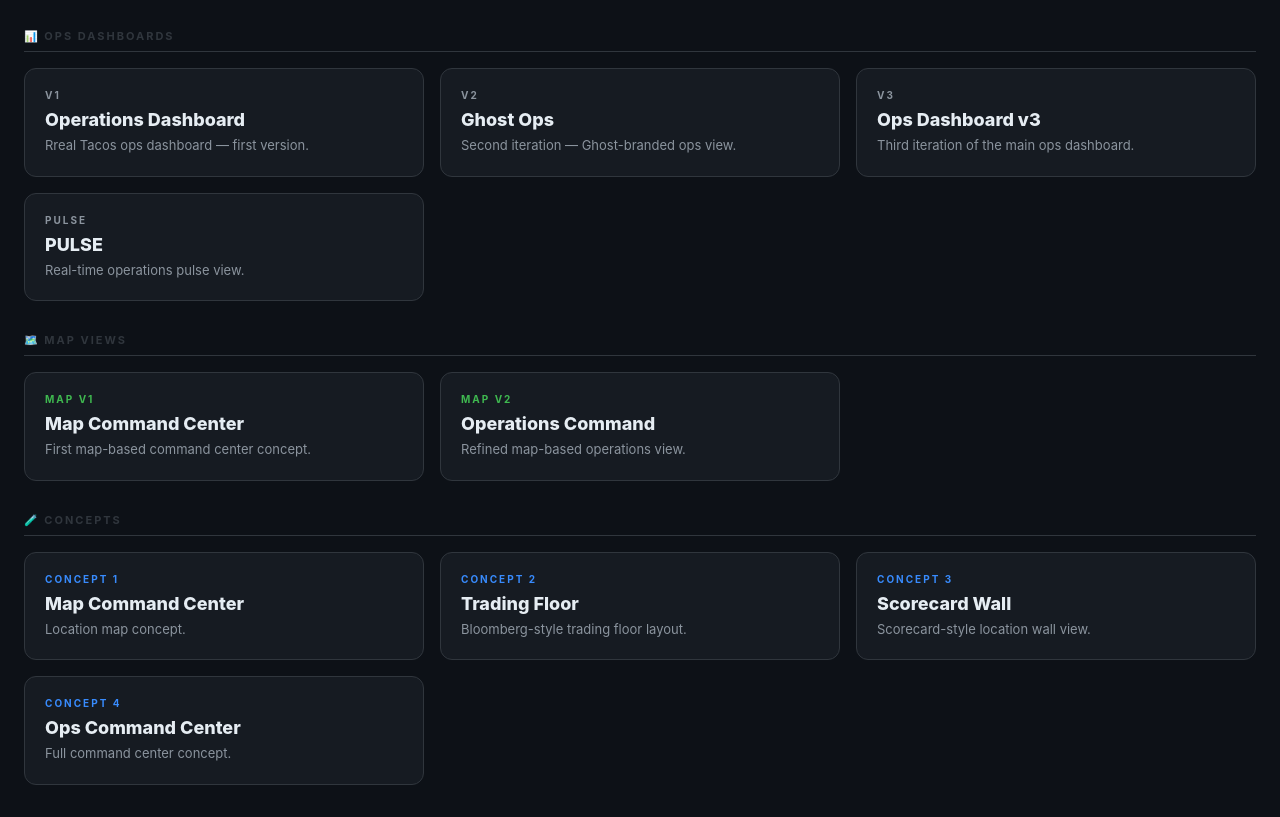
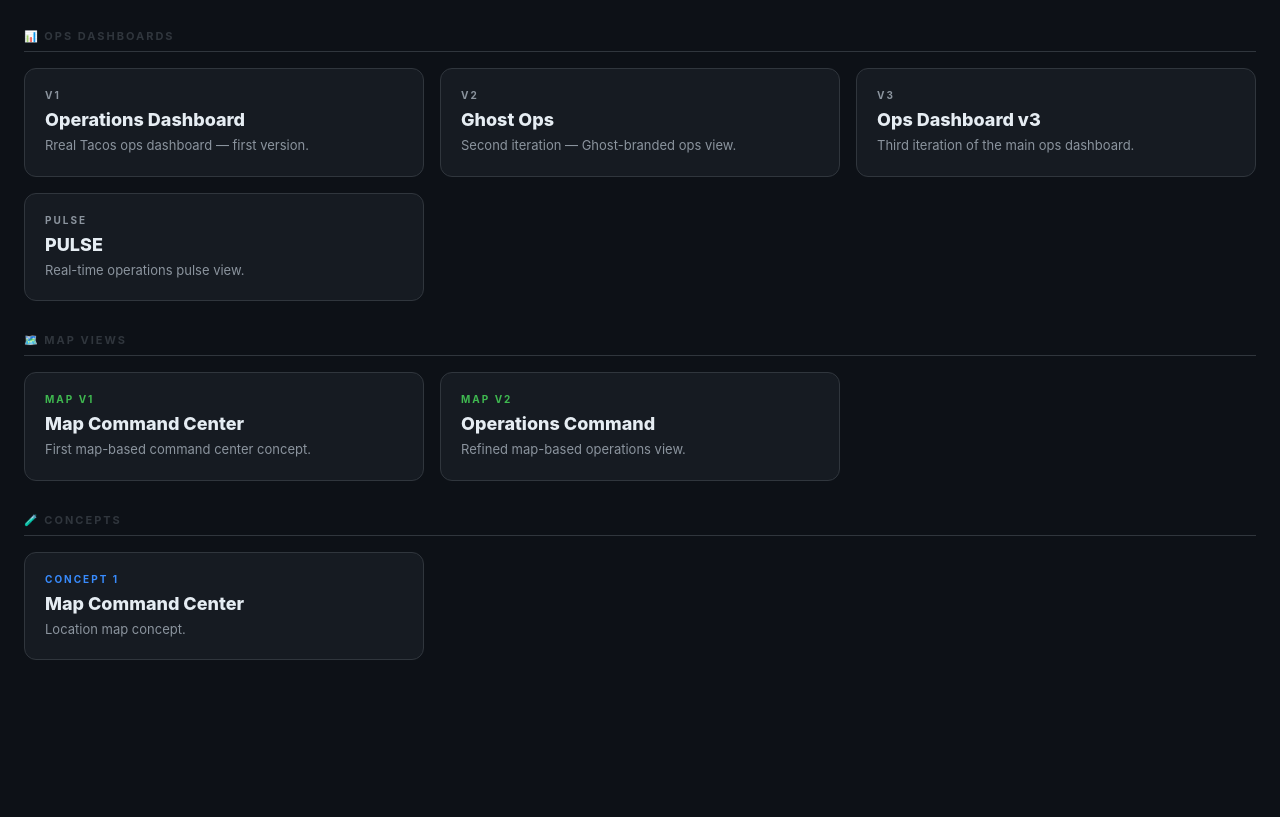
Before and after one commit to ghostaiops-ops/the-league, a plain HTML site: page index.html in a window 1280 px wide. Shown: the part 285-1102 px from the top of the page. After the commit the page ends 977 px from the top, so only its background shows below. Drawn offline with Linux system fonts and the light colour scheme.

Commit message:
Update index — remove concepts 2, 3, 4

```diff
--- a/index.html
+++ b/index.html
@@ -80,21 +80,6 @@
       <div class="card-title">Map Command Center</div>
       <div class="card-desc">Location map concept.</div>
     </a>
-    <a class="card" href="concept-trading-floor.html">
-      <div class="card-label concept">Concept 2</div>
-      <div class="card-title">Trading Floor</div>
-      <div class="card-desc">Bloomberg-style trading floor layout.</div>
-    </a>
-    <a class="card" href="concept-scorecard.html">
-      <div class="card-label concept">Concept 3</div>
-      <div class="card-title">Scorecard Wall</div>
-      <div class="card-desc">Scorecard-style location wall view.</div>
-    </a>
-    <a class="card" href="concept-command.html">
-      <div class="card-label concept">Concept 4</div>
-      <div class="card-title">Ops Command Center</div>
-      <div class="card-desc">Full command center concept.</div>
-    </a>
   </div>
 </body>
 </html>
```
